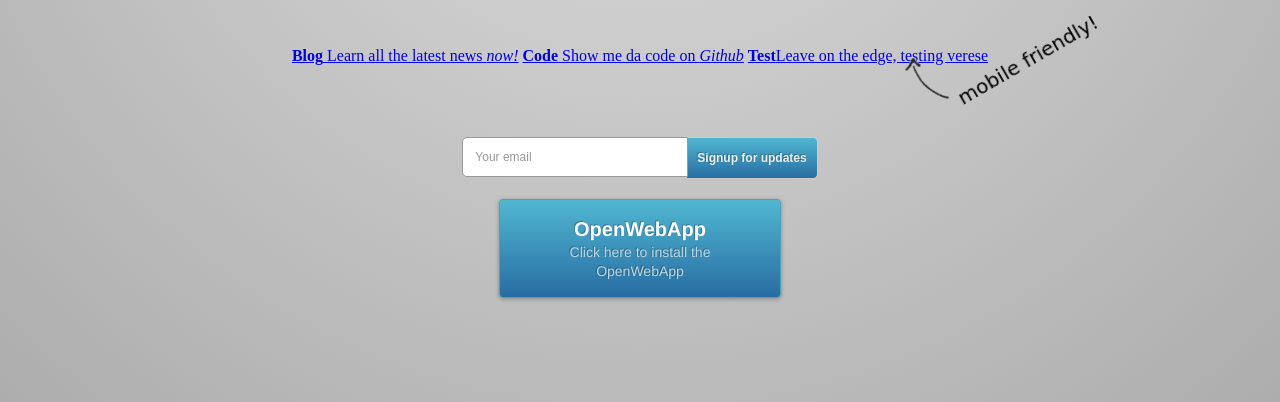
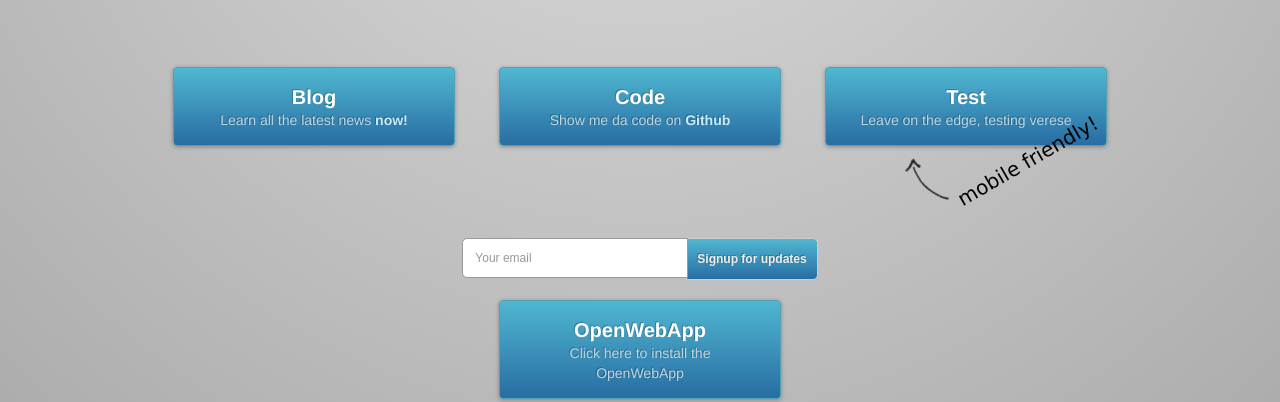
Before and after one commit to vereseproject/verese.net, a plain HTML site: page website/index.html in a window 1280 px wide. Shown: the part 548-950 px from the top of the page. Drawn offline with nearby package versions, Linux system fonts and the light colour scheme; a web font is replaced by a local one.

Commit message:
change buttons to correct class

```diff
--- a/website/index.html
+++ b/website/index.html
@@ -20,9 +20,9 @@
 </div>
 
 <div id="menu">
-  <a href="http://blog.verese.net" class="signup-button"><strong>Blog</strong> Learn all the latest news <em>now!</em></a>
-  <a href="https://github.com/vereseproject/verese" class="signup-button"><strong>Code</strong> Show me da code on <em>Github</em></a>
-  <a href="http://beta.verese.net" class="signup-button"><strong>Test</strong>Leave on the edge, testing verese</a>
+  <a href="http://blog.verese.net" class="menu-button"><strong>Blog</strong> Learn all the latest news <em>now!</em></a>
+  <a href="https://github.com/vereseproject/verese" class="menu-button"><strong>Code</strong> Show me da code on <em>Github</em></a>
+  <a href="http://beta.verese.net" class="menu-button"><strong>Test</strong>Leave on the edge, testing verese</a>
 
   <div id="note">
     <img src="media/arrow.png"></img>mobile friendly!
```
